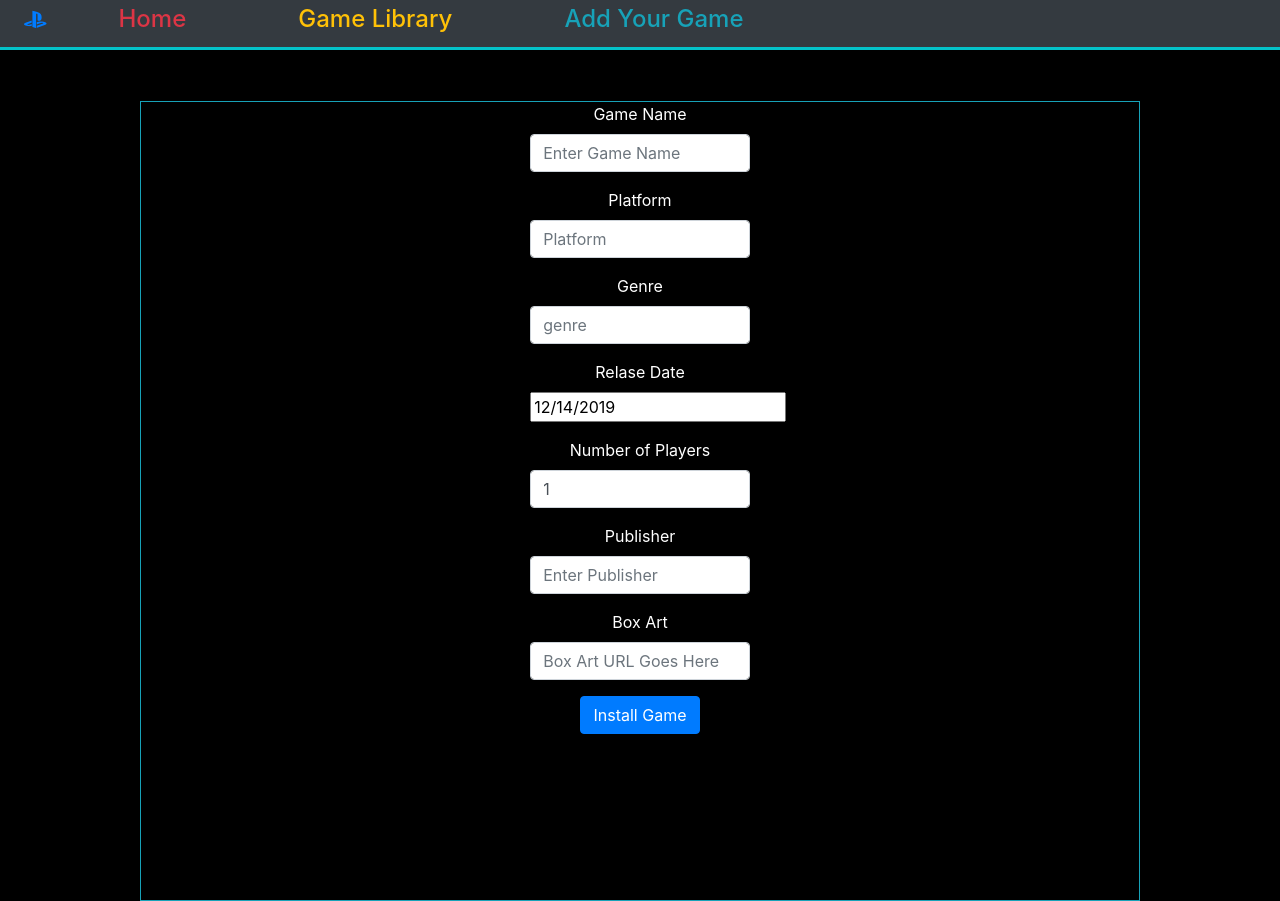
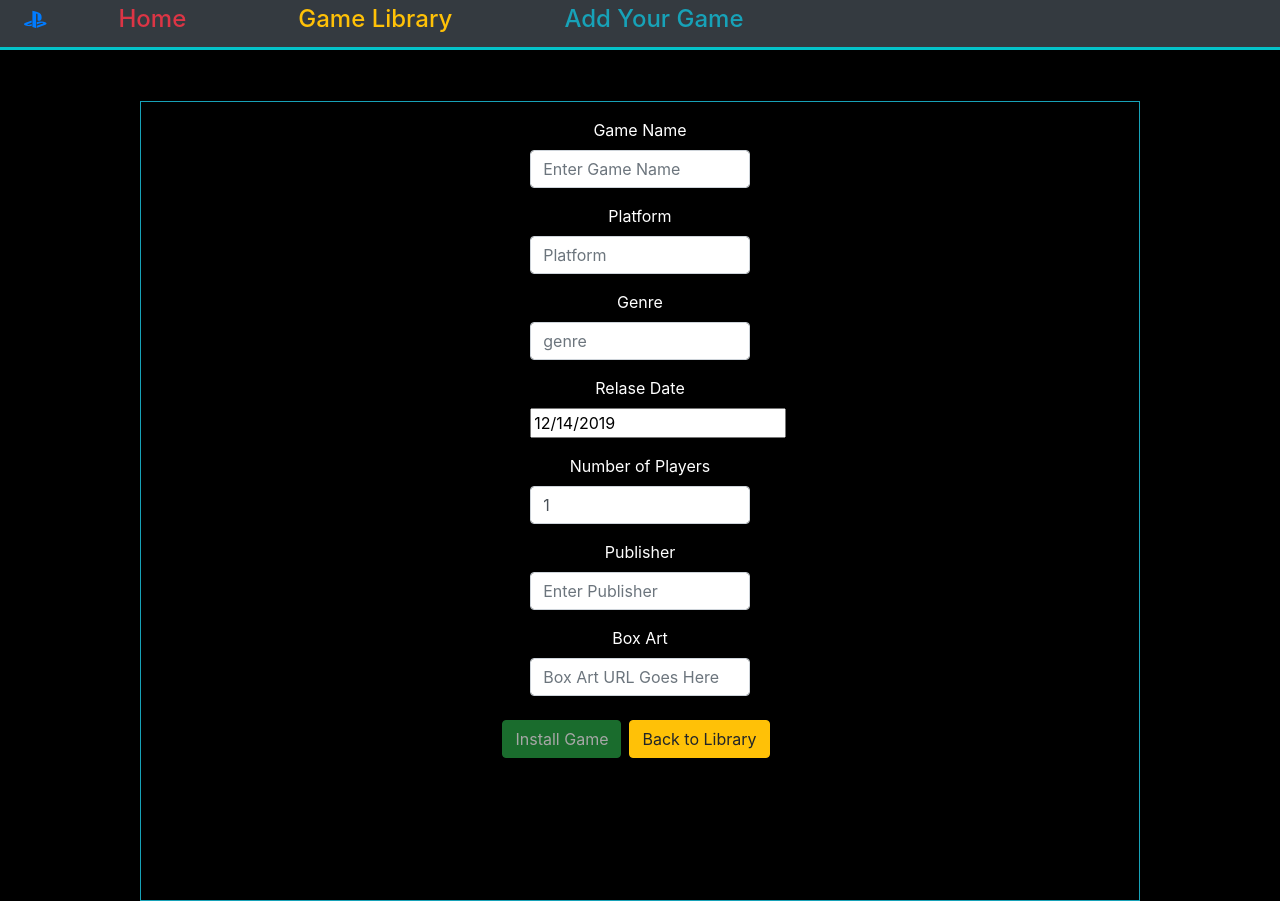
Before and after one commit to Jrowan19/PS-FRONTEND, a React (Create React App) app in the folder ps-frontend/: page /game in a window 1280 px wide. Built offline with nearby package versions, Linux system fonts and the light colour scheme; the HTML template or start-up script is replaced by a standard one.

Commit message:
disabled add game button if input fields are empty

```diff
--- a/ps-frontend/src/components/pages/games/GameAdder.js
+++ b/ps-frontend/src/components/pages/games/GameAdder.js
@@ -68,7 +68,7 @@ class GameAdder extends Component {
             className="border border-info mx-auto mt-3 mp-3"
             style={{ height: 800, width: 1000 }}
           >
-            <div className="form-group col-sm-3 mx-auto ">
+            <div className="form-group col-sm-3 mx-auto mt-3">
               <label className=" text-white" htmlFor="inlineFormInput ">
                 Game Name
               </label>
@@ -164,15 +164,26 @@ class GameAdder extends Component {
                 onChange={this.handleChange}
               />
             </div>
+
             <button
+              disabled={
+                !boxart ||
+                !name ||
+                !platform ||
+                !publisher ||
+                !genre ||
+                !no_of_players ||
+                !release_date
+              }
               type="submit"
-              className="btn btn-primary"
+              className="btn btn-success"
               onClick={() => {
                 window.confirm('Game Now Added ');
               }}
             >
               Install Game
             </button>
+            <button className="btn btn-warning m-2">Back to Library</button>
           </form>
         </div>
       </>
```
